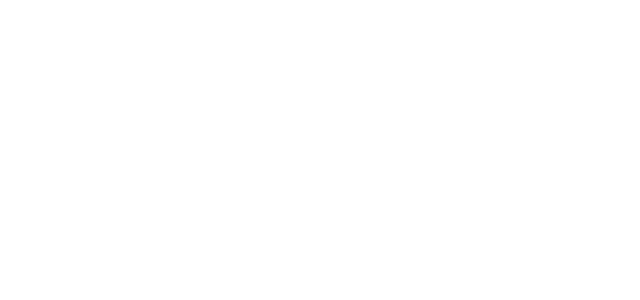
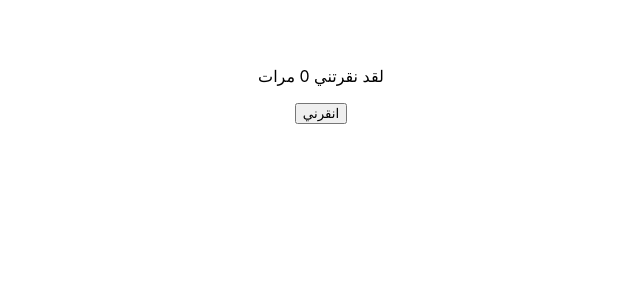
Before and after one commit to Salam-Kachi/reacthsoub, a React (Create React App) app: page / in a window 1280 px wide. Shown: the top 300 px of the page, without its empty margins (420-1060 px from the left). Built offline with nearby package versions, Linux system fonts and the light colour scheme.

Commit message:
Add Click Counter and using useState hook

```diff
--- a/src/App.js
+++ b/src/App.js
@@ -1,11 +1,11 @@
+import React from "react";
 import "./App.css";
-
+import ClickCount from "./ClickCount";
 
 function App() {
-
   return (
     <div className="App">
-
+      <ClickCount />
     </div>
   );
 }
--- /dev/null
+++ b/src/ClickCount.js
@@ -0,0 +1,13 @@
+import React, { useState } from "react";
+
+const ClickCount = () => {
+  const [counter, setCounter] = useState(0);
+  return (
+    <div>
+      <p>لقد نقرتني {counter} مرات</p>
+      <button onClick={() => setCounter(counter + 1)}>انقرني</button>
+    </div>
+  );
+};
+
+export default ClickCount;
```
